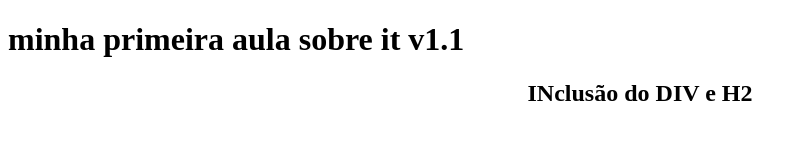
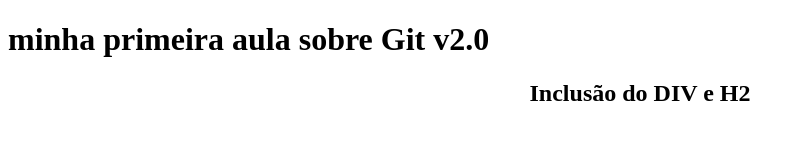
Before and after one commit to mandiocaguedes/MeuProjeto1, a plain HTML site: page index.html in a window 1280 px wide. Shown: the whole page, without its empty margins (0-806 px from the left). Drawn offline with Linux system fonts and the light colour scheme.

Commit message:
VERSÃO 2.0

```diff
--- a/index.html
+++ b/index.html
@@ -6,9 +6,9 @@
     <title>Aula git</title>
 </head>
 <body>
-    <h1> minha primeira aula sobre it v1.1</h1>
+    <h1> minha primeira aula sobre Git v2.0</h1>
     <div align="center">
-        <h2>INclusão do DIV e H2</h2>
+        <h2>Inclusão do DIV e H2</h2>
     </div>
 </body>
 </html>
```
